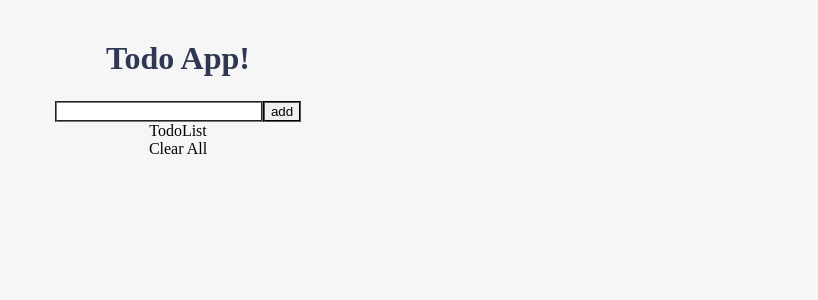
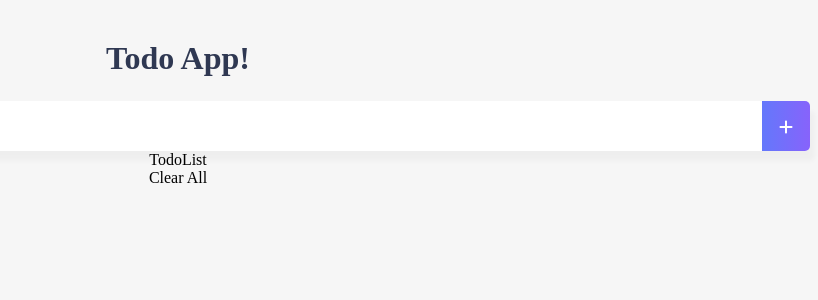
Before and after one commit to YEBBLEE/to-do-app, a Vue app: page / in a window 1280 px wide. Shown: the top 300 px of the page, without its empty margins (462-1280 px from the left). Built offline with nearby package versions, Linux system fonts and the light colour scheme.

Commit message:
TodoInput 컴포넌트 코드 정리 및 UI 스타일링

```diff
--- a/src/components/TodoInput.vue
+++ b/src/components/TodoInput.vue
@@ -1,7 +1,9 @@
 <template>
-  <div>
-    <input type="text" v-model="newTodoItem">
-    <button v-on:click="addTodo">add</button>
+  <div class="inputBox shadow">
+    <input type="text" v-model="newTodoItem" v-on:keyup.enter="addTodo">
+    <span class="addContainer" v-on:click="addTodo">
+      <font-awesome-icon icon="fa-solid fa-plus" class="addBtn"/>
+    </span>
   </div>
 </template>
 
@@ -15,11 +17,37 @@ export default {
   methods : {
     addTodo: function () {
       localStorage.setItem(this.newTodoItem, this.newTodoItem);
+      this.clearInput();
+    },
+    clearInput : function () {
       this.newTodoItem = '';
-    }
+    },
   }
 }
 </script>
-
-<style>
+<style scoped>
+input:focus {
+  outline: none;
+}
+.inputBox {
+  background: white;
+  height: 50px;
+  line-height: 50px;
+  border-radius: 5px;
+}
+.inputBox input {
+  border-style: none;
+  font-size: 0.9rem;
+}
+.addContainer {
+  float: right;
+  background: linear-gradient(to right, #6478fb, #8763fb);
+  display: block;
+  width: 3rem;
+  border-radius: 0 5px 5px 0;
+}
+.addBtn {
+  color: white;
+  vertical-align: middle;
+}
 </style>
```
